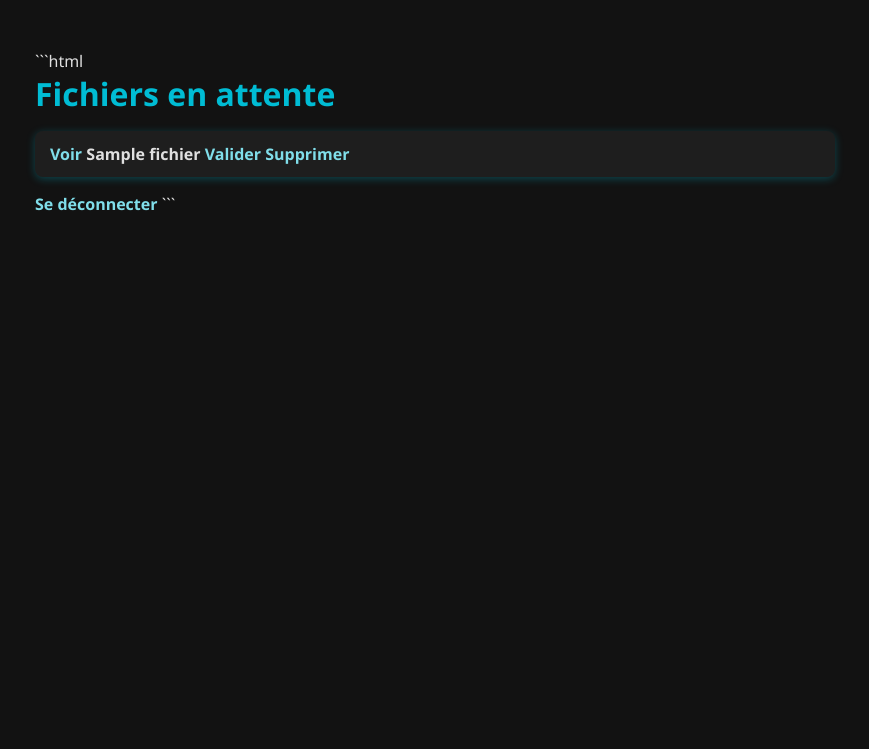
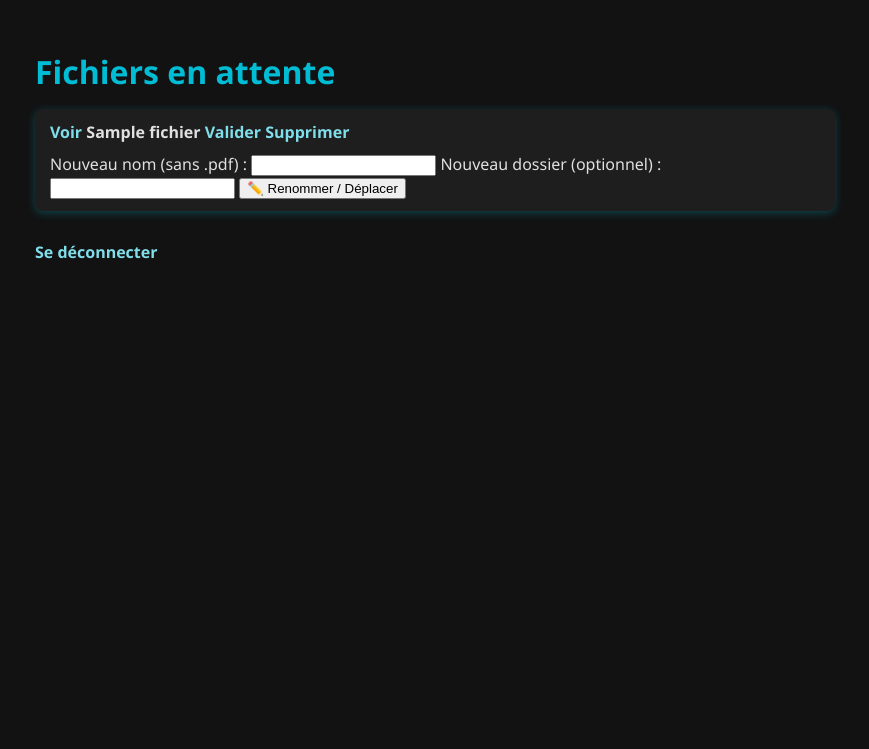
Before and after one commit to bakou9pal/bibliotheque-pdf, a Flask app: template templates/moderation.html in a window 1280 px wide. Shown: the top 749 px of the page, without its empty margins (205-1074 px from the left). Run offline with Flask 3, Linux system fonts and the light colour scheme; the template is opened without the code that fills it: most values are stand-ins (such as "Sample title", 1, 10 or a date in 2020).

Commit message:
Update moderation.html

````diff
--- a/templates/moderation.html
+++ b/templates/moderation.html
@@ -1,4 +1,3 @@
-```html
 <!DOCTYPE html>
 <html lang="fr">
 <head>
@@ -8,6 +7,7 @@
 </head>
 <body>
     <h1>Fichiers en attente</h1>
+
     {% with messages = get_flashed_messages() %}
       {% if messages %}
         <ul class="flash">
@@ -20,15 +20,31 @@
 
     <ul>
         {% for fichier in fichiers %}
-            <li>
-                <a href="{{ url_for('pending_file', filename=fichier) }}" target="_blank">Voir</a>
-                <strong>{{ fichier }}</strong>
-                <a href="{{ url_for('valider', filename=fichier) }}">Valider</a>
-                <a href="{{ url_for('supprimer', filename=fichier) }}">Supprimer</a>
+            <li style="margin-bottom: 30px;">
+                <div>
+                    <a href="{{ url_for('pending_file', filename=fichier) }}" target="_blank">Voir</a>
+                    <strong>{{ fichier }}</strong>
+                    <a href="{{ url_for('valider', filename=fichier) }}">Valider</a>
+                    <a href="{{ url_for('supprimer', filename=fichier) }}">Supprimer</a>
+                </div>
+
+                <!-- Formulaire de renommage/déplacement -->
+                <form method="POST" action="{{ url_for('modifier_fichier') }}" style="margin-top: 10px;">
+                    <input type="hidden" name="old_filename" value="{{ fichier }}">
+                    <label>
+                        Nouveau nom (sans .pdf) :
+                        <input type="text" name="new_name" required>
+                    </label>
+                    <label>
+                        Nouveau dossier (optionnel) :
+                        <input type="text" name="new_folder">
+                    </label>
+                    <button type="submit">✏️ Renommer / Déplacer</button>
+                </form>
             </li>
         {% endfor %}
     </ul>
+
     <a href="{{ url_for('logout') }}">Se déconnecter</a>
 </body>
 </html>
-```
````
